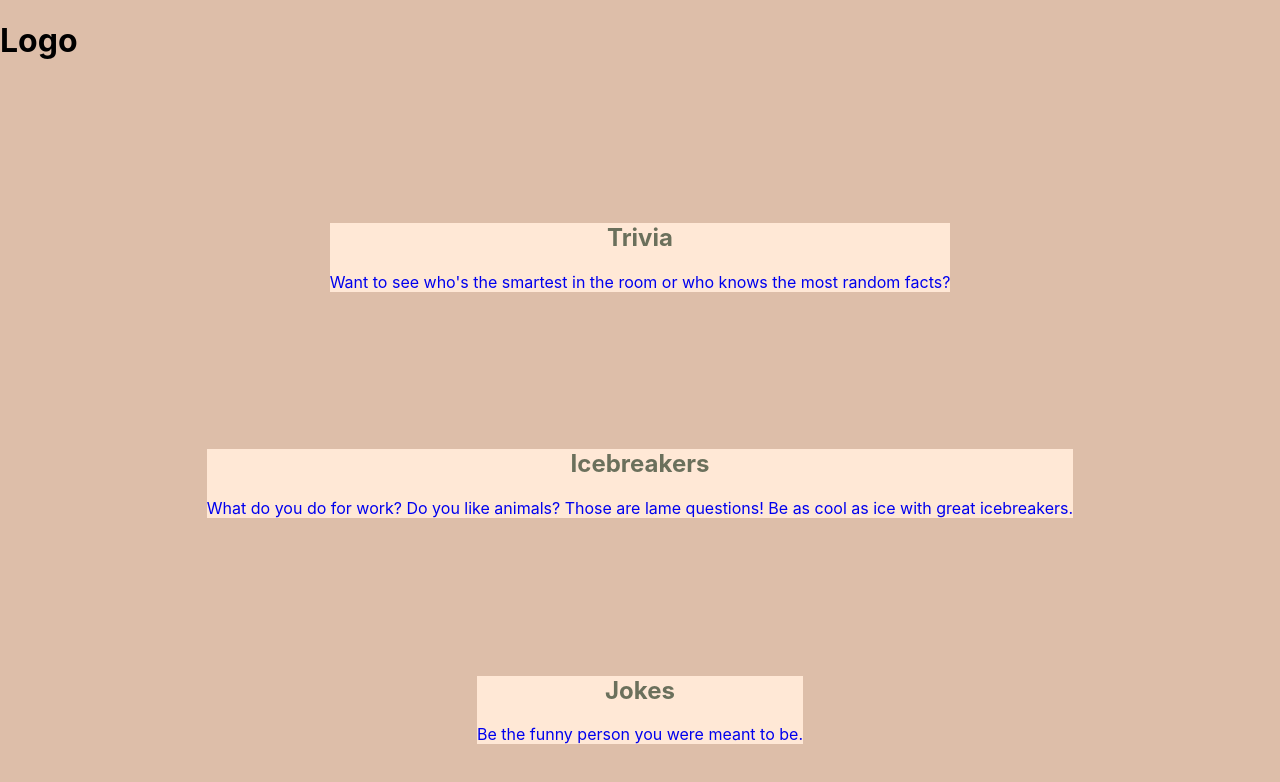
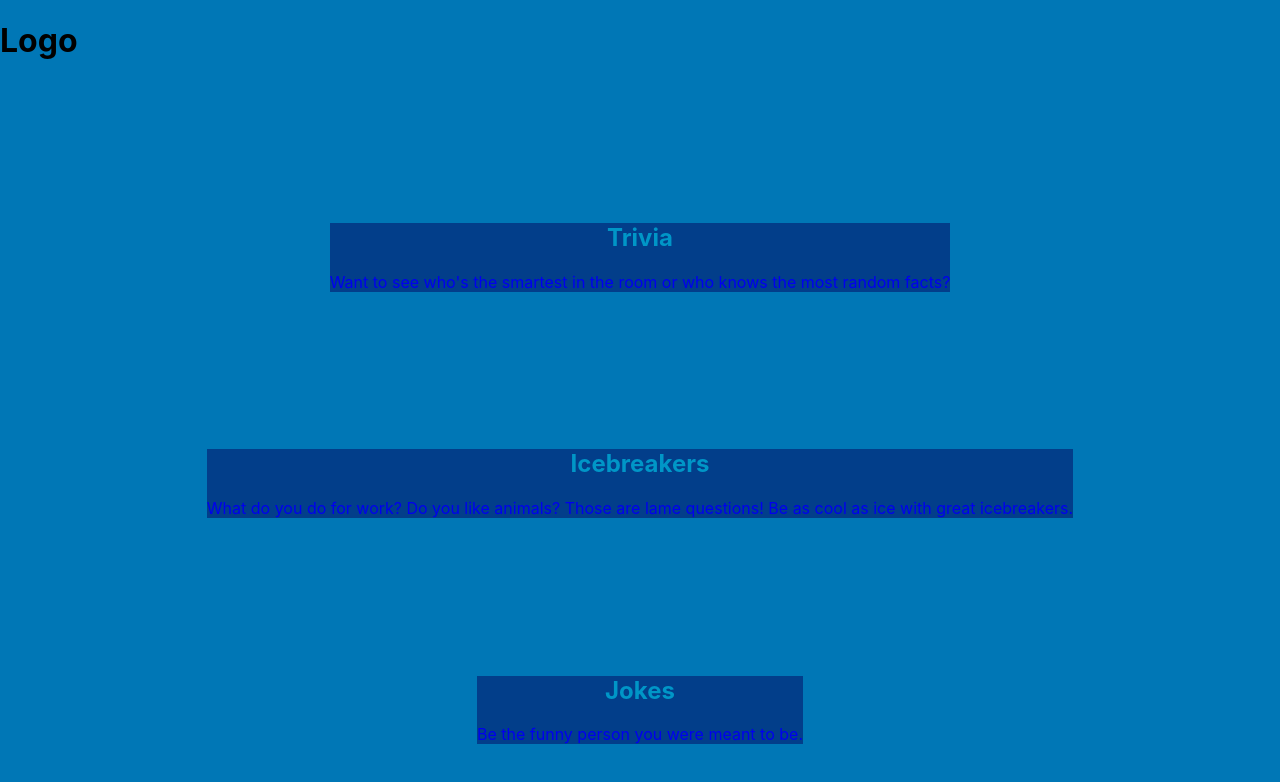
Before and after one commit to Logan-Alvarez/final-project, a React (Create React App) app: page / in a window 1280 px wide. Shown: the top 782 px of the page. Built offline with nearby package versions, Linux system fonts and the light colour scheme; no server answers.

Commit message:
Changed color theme

```diff
--- a/src/App.css
+++ b/src/App.css
@@ -1,9 +1,9 @@
 :root {
-  --primary-color: #ddbea9;
-  --secondary-color: #ffe8d6;
-  --header-color: #6b705c;
-  --button-color: #a5a58d;
-  --text-color: #b7b7a4;
+  --primary-color: #0077b6;
+  --secondary-color: #023e8a;
+  --header-color: #0096c7;
+  --button-color: #00b4d8;
+  --text-color: #48cae4;
 }
 html {
   height: 100%;
```
